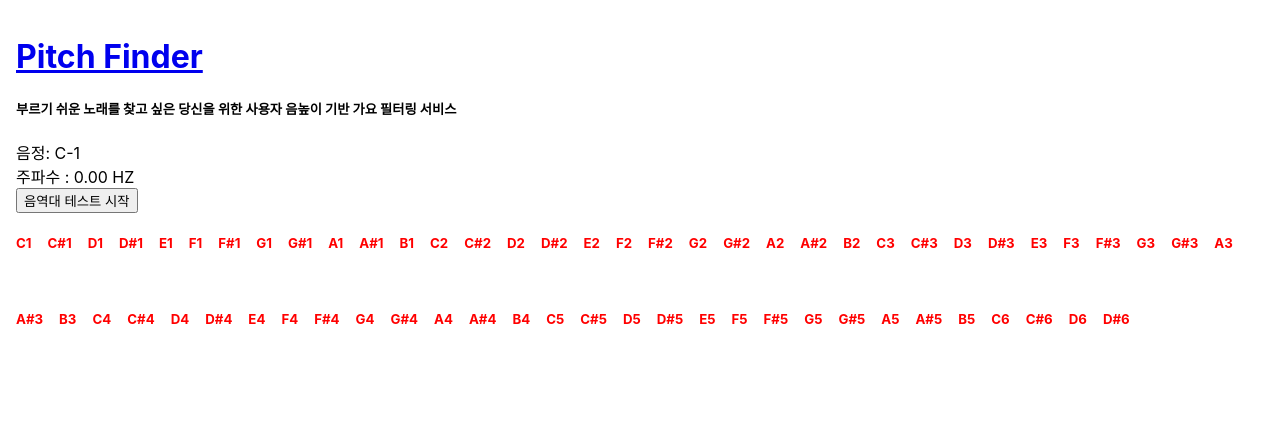
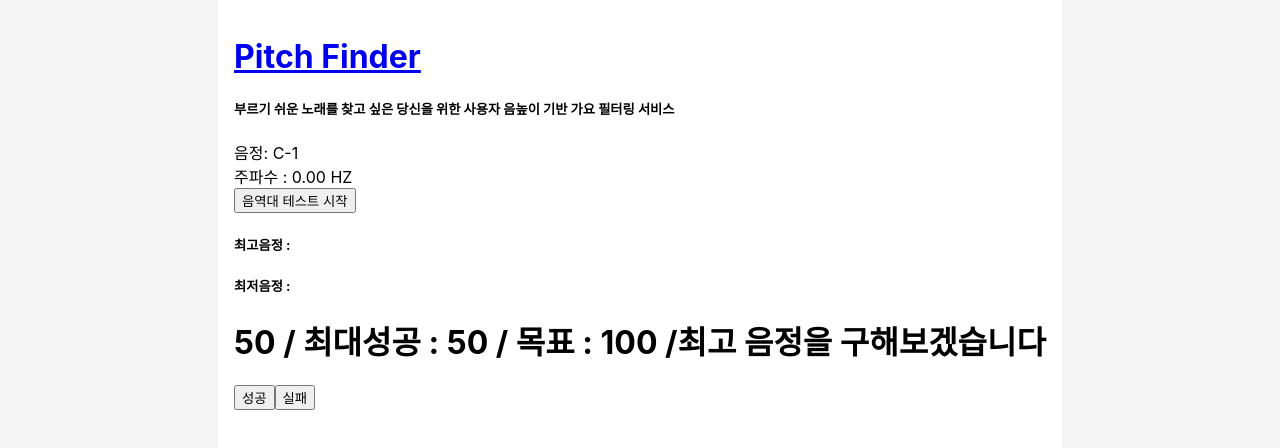
Before and after one commit to K-CoB/pitch-finder-frontend, a React (Create React App) app: page / in a window 1280 px wide. Shown: the top 448 px of the page. Built offline with nearby package versions, Linux system fonts and the light colour scheme.

Commit message:
✨ feat :  이분탐색 ^^

```diff
--- a/src/page/Audio.tsx
+++ b/src/page/Audio.tsx
@@ -1,29 +1,50 @@
 import { useEffect, useState } from "react";
 
+import useAudio from "../hooks/useAudio";
 import { getPitchFromNote } from "../audio/utils";
-import useAudio from "../hooks/useAudio";
 
-const InitialNoteSuccess = Array(64).fill(false);
+const SIZE = 64;
+const INITIAL = 24;
+const InitialNoteSuccess = Array(SIZE).fill(false);
 
 export default function Audio() {
   const { method, value } = useAudio();
-  console.log("🚀 ~ Audio ~ useAudio:", value);
 
   const [started, setStarted] = useState(false);
-  const [noteSuccess, setNoteSuccess] = useState(InitialNoteSuccess);
+  const [highest, setHighest] = useState<number>();
+  const [lowest, setLowest] = useState<number>();
 
-  useEffect(() => {
-    const curNote = value.note;
-    const index = curNote - 24;
-    if (index < 0 || index > 88) return;
-    const updatedNoteSuccess = [...noteSuccess];
-    updatedNoteSuccess[index] = true;
-    setNoteSuccess(updatedNoteSuccess);
-  }, [value.note]);
+  const [stage, setStage] = useState<"up" | "down" | "complete">("up");
+  const [target, setTarget] = useState(50);
+  const [begin, setBegin] = useState(50);
+  const [end, setEnd] = useState(100);
 
-  const reset = () => {
-    setNoteSuccess(InitialNoteSuccess);
-  };
+  function getNextTarget(success: boolean) {
+    let next;
+    if (success) {
+      setBegin(target);
+      next = (target + end) / 2;
+    } else {
+      setEnd(target);
+      next = (begin + target) / 2;
+    }
+    next = stage === "up" ? Math.ceil(next) : Math.floor(next);
+
+    if (next === target) {
+      let result = success ? end : begin;
+      if (stage === "up") {
+        setHighest(result);
+        setStage("down");
+        setTarget(50);
+        setBegin(50);
+        setEnd(0);
+      } else if (stage === "down") {
+        setLowest(result);
+      }
+      return;
+    }
+    setTarget(next);
+  }
 
   return (
     <div>
@@ -54,9 +75,31 @@
             음역대 테스트 정지
           </button>
         )}
-        {value.note !== 0 && <button onClick={reset}>초기화</button>}
       </div>
-      <div className="note-list">
+      <div>
+        <h5>최고음정 : {highest}</h5>
+        <h5>최저음정 : {lowest}</h5>
+        <h1>
+          {target} / 최대성공 : {begin} / 목표 : {end} /
+          {stage === "up"
+            ? "최고 음정을 구해보겠습니다"
+            : "최저 음정을 구해보겠습니다"}
+          {/* {getPitchFromNote(target).noteString + getPitchFromNote(target).scale} */}
+        </h1>
+        <button
+          onClick={() => {
+            getNextTarget(true);
+          }}>
+          성공
+        </button>
+        <button
+          onClick={() => {
+            getNextTarget(false);
+          }}>
+          실패
+        </button>
+      </div>
+      {/* <div className="note-list">
         {noteSuccess.map((item, idx) => {
           const { scale, noteString } = getPitchFromNote(idx + 24);
           return (
@@ -65,12 +108,12 @@
             </h5>
           );
         })}
-      </div>
-      {noteSuccess !== InitialNoteSuccess && (
+      </div> */}
+      {/* {noteSuccess !== InitialNoteSuccess && (
         <a href="/music">
           <button>내 음역대에 맞는 음악 찾기</button>
         </a>
-      )}
+      )} */}
     </div>
   );
 }
```
Also changed, not shown: src/hooks/useAudio.tsx (+0 -7 lines).
